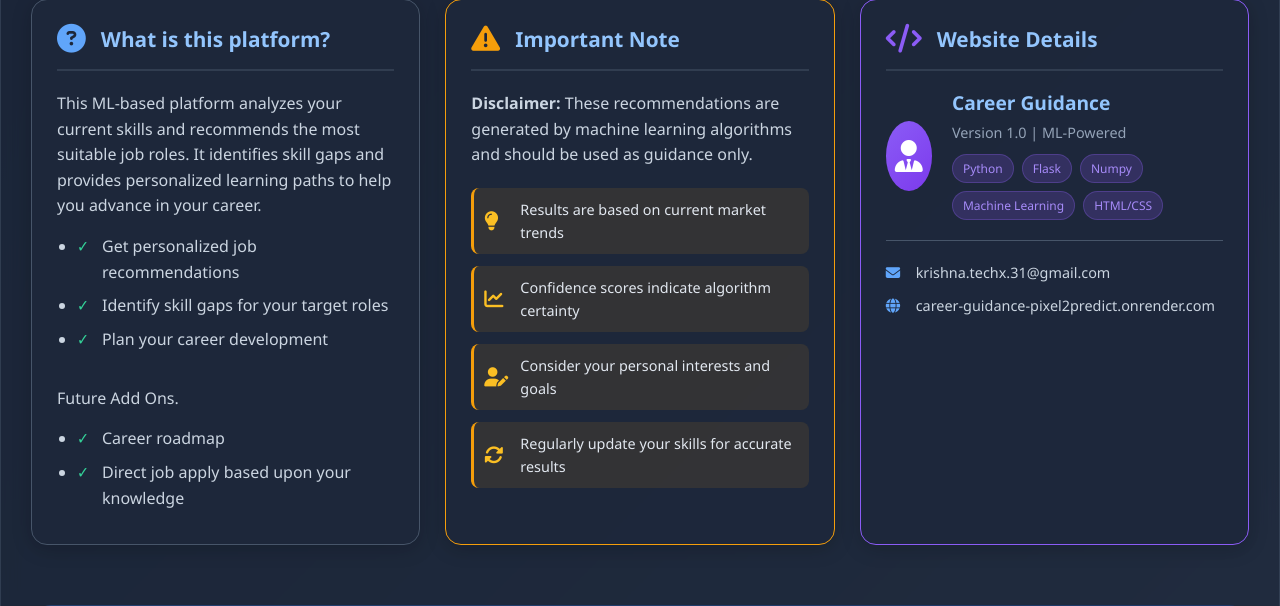
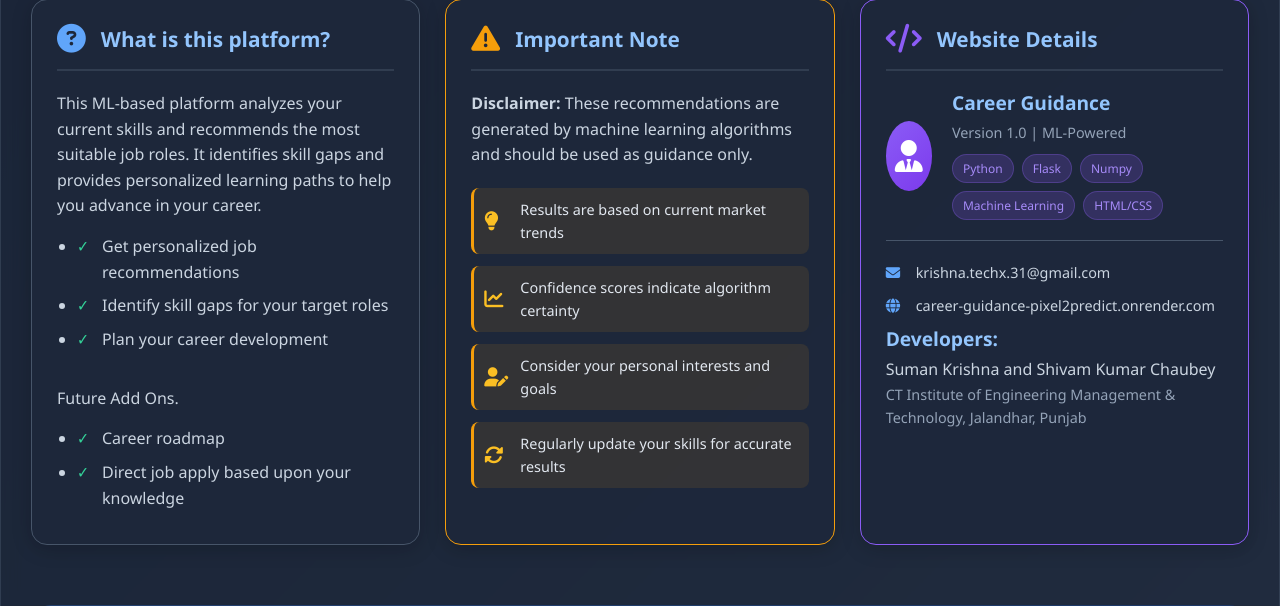
Before and after one commit to krishnaaidev/Career-Guidance, a Flask app: page / in a window 1280 px wide. Shown: the part 1676-2282 px from the top of the page. Run offline with Flask 3, Linux system fonts and the light colour scheme; parts of the project's set-up code (start-up, migrations or seed data) failed here and were passed over.

Commit message:
initial commit

```diff
--- a/templates/index.html
+++ b/templates/index.html
@@ -189,6 +189,12 @@
                             <p><i class="fas fa-envelope"></i> krishna.techx.31@gmail.com</p>
                             <p><i class="fas fa-globe"></i> career-guidance-pixel2predict.onrender.com</p>
                         </div>
+                        <div class="developer-details">
+                            <h4> Developers:</h4>
+                            <a> Suman Krishna and Shivam Kumar Chaubey</a><br>
+                            <p> CT Institute of Engineering Management & Technology, Jalandhar, Punjab</p>
+
+                        </div>
                     </div>
                 </div>
             </div>
```
